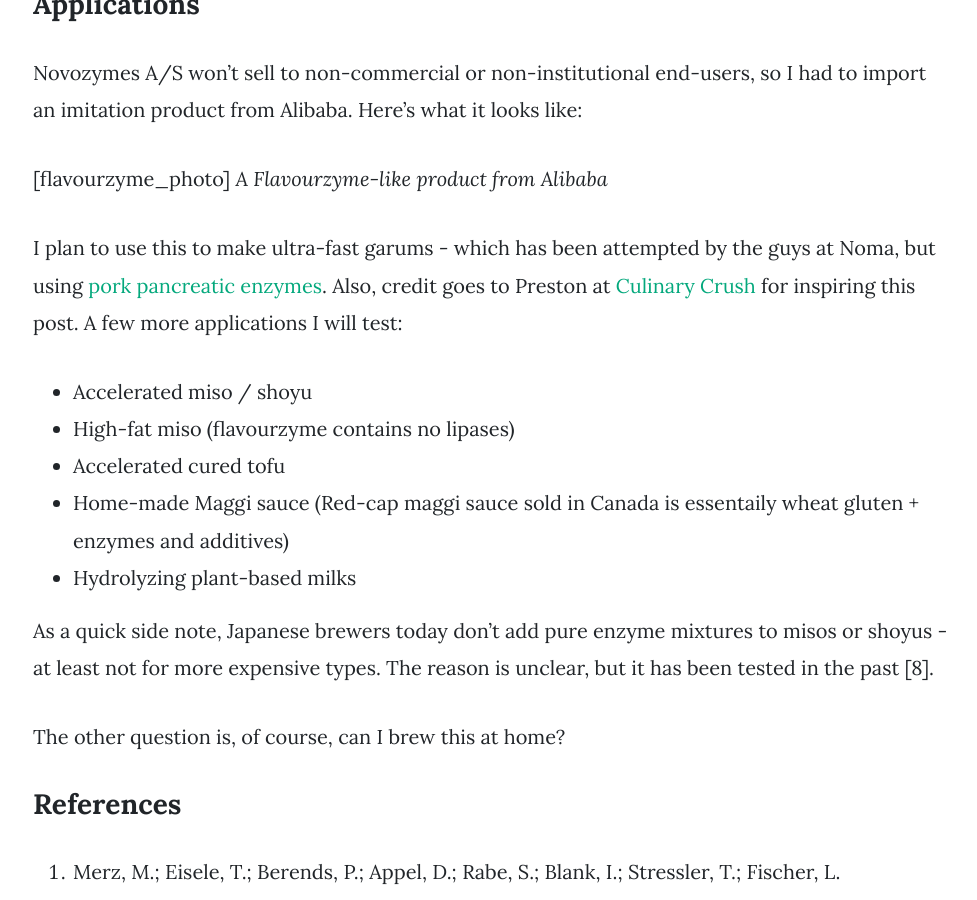
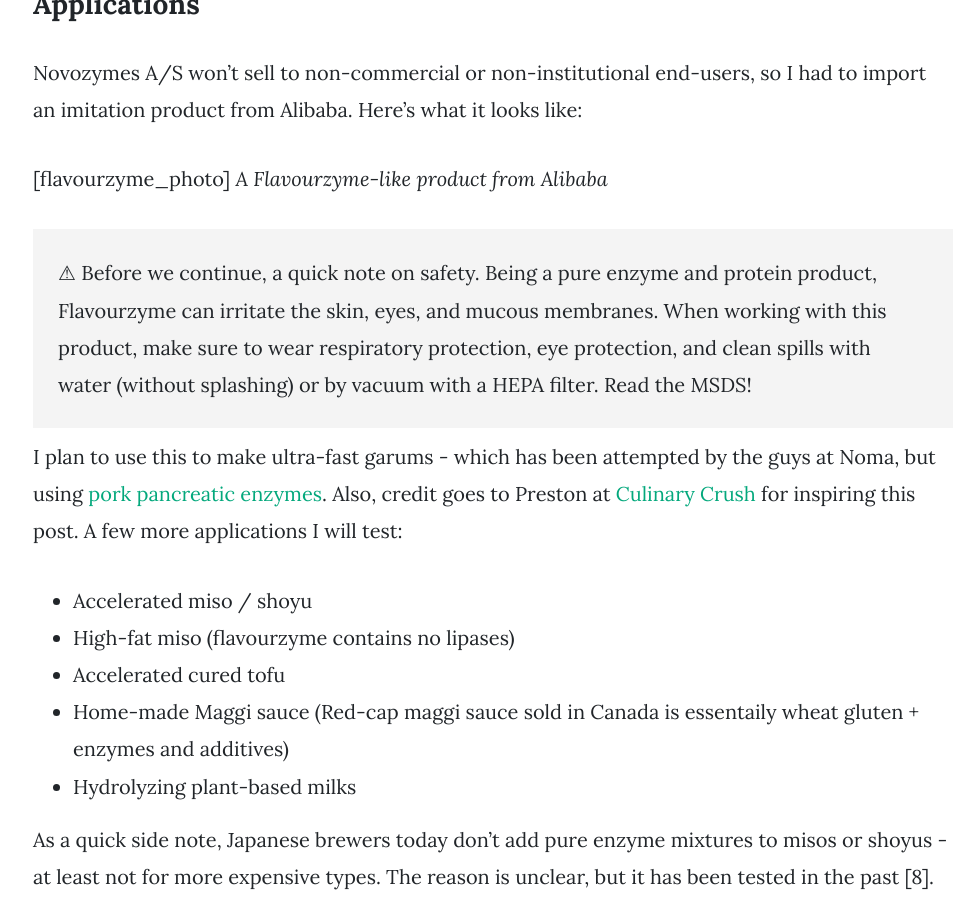
Before and after one commit to ControlledMold/ControlledMold.github.io, a Jekyll site: the page built from _posts/2021-06-04-flavourzyme-a-purified-enzyme-mixture-from-a-oryzae.md, in a window 1280 px wide and 900 px high, scrolled down 7737 px. Shown: the whole window, without its empty margins (147-1124 px from the left). Built offline with Jekyll 4.4.1, drawn with Linux system fonts in a browser that asks for light colours; nearby versions of some CDN libraries; comment, search, counter and statistics services are not loaded; some of the changed text lies outside the part shown.

Commit message:
Update 2021-06-04-flavourzyme-a-purified-enzyme-mixture-from-a-oryzae.md
Good catch on safety - added a safety callout

```diff
--- a/_posts/2021-06-04-flavourzyme-a-purified-enzyme-mixture-from-a-oryzae.md
+++ b/_posts/2021-06-04-flavourzyme-a-purified-enzyme-mixture-from-a-oryzae.md
@@ -104,6 +104,10 @@
 [flavourzyme_photo]
 *A Flavourzyme-like product from Alibaba*
 
+<div class="callout">
+⚠ Before we continue, a quick note on safety. Being a pure enzyme and protein product, Flavourzyme can irritate the skin, eyes, and mucous membranes. When working with this product, make sure to wear respiratory protection, eye protection, and clean spills with water (without splashing) or by vacuum with a HEPA filter. Read the MSDS!
+</div>
+
 I plan to use this to make ultra-fast garums - which has been attempted by the guys at Noma, but using [pork pancreatic enzymes](https://www.instagram.com/p/Bsd-8kVhQdz/?hl=en). Also, credit goes to Preston at [Culinary Crush](https://www.culinarycrush.biz/all/i-bought-industrial-protease-enzymes) for inspiring this post. A few more applications I will test:
 
 - Accelerated miso / shoyu
```
